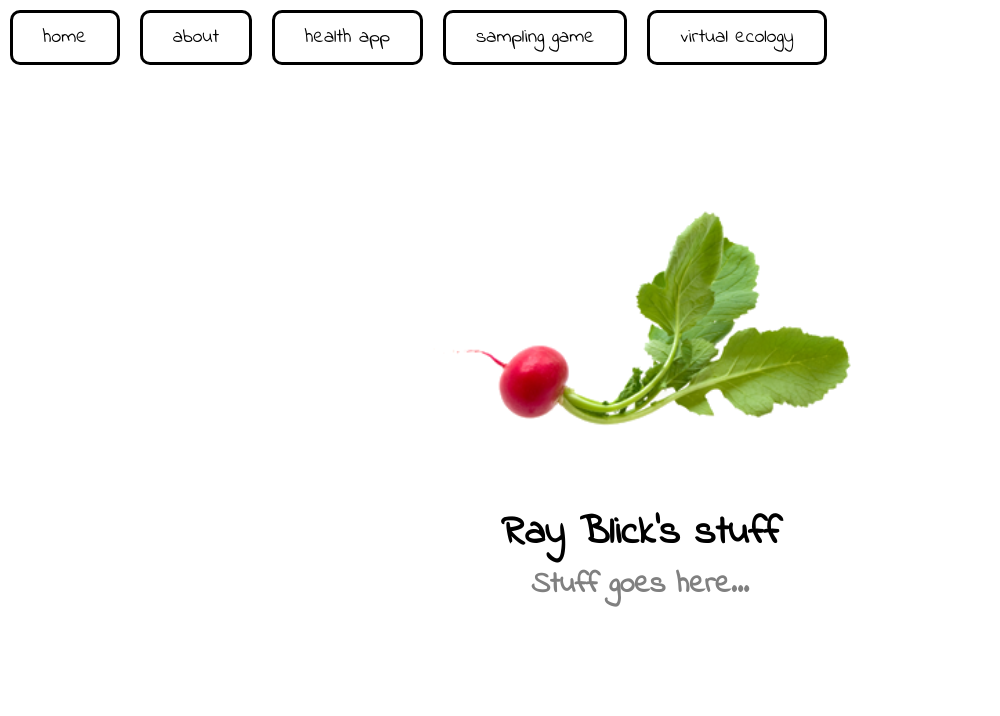
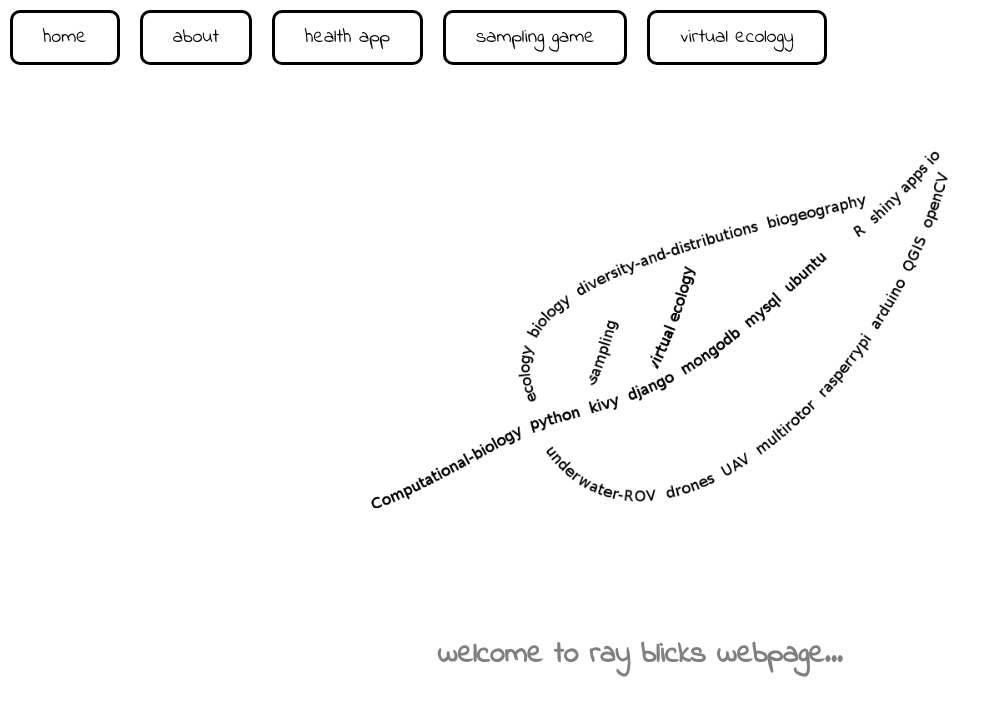
Before and after one commit to rayblick/rayblick.github.io, a plain HTML site: page index.html in a window 1280 px wide. Shown: the whole page, without its empty margins (0-1000 px from the left). Drawn offline with Linux system fonts and the light colour scheme.

Commit message:
changed logo on the landing page

```diff
--- a/css/styles.css
+++ b/css/styles.css
@@ -207,10 +207,10 @@ h2{
 }
 
 #logo{
-    background: url('../img/rad.png') no-repeat;
+    background: url('../img/asciileaf.png') no-repeat;
     background-size: contain;
     width: 100%;
-    height: 300px;
+    height: 500px;
     margin: 5px 5px 5px 5px;
     background-position: center center;
     align-items: center;
--- a/index.html
+++ b/index.html
@@ -53,8 +53,7 @@
     <div id="fullpage">
         <div class="section" data-anchor="home">
             <a href="#"><div id="logo"></div></a>
-            <h1 class="hometitle" id="hometitle">Ray Blick's stuff</h1>
-            <h2 class="hometitle" id="hometitle_submsg"> Stuff goes here... </h2>
+            <h2 class="hometitle" id="hometitle_submsg"> welcome to ray blicks webpage... </h2>
         </div>
 
         <div class="section" data-anchor="about">
```
Also changed, not shown: img/asciileaf.png (added), img/hexleaf.png (added), 1 other file.
